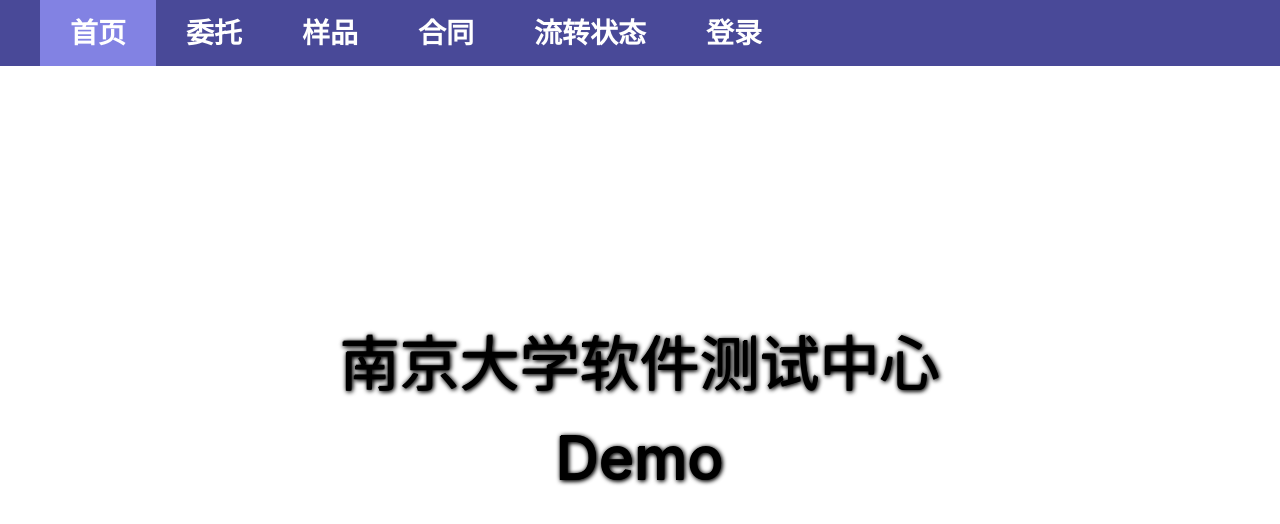
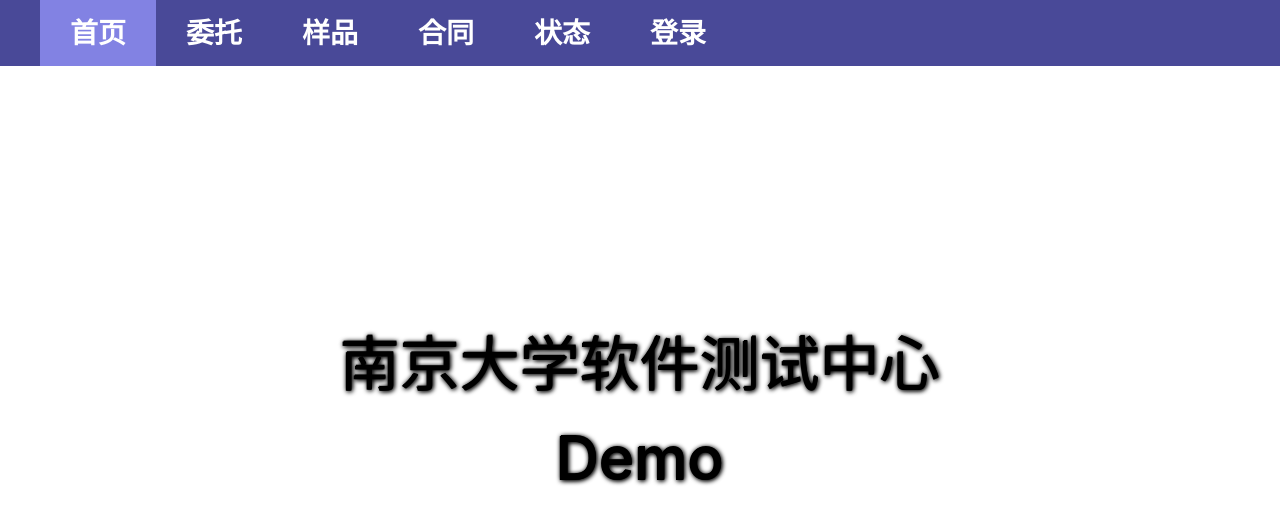
Before and after one commit to ZFirozen/SE-Project-Front, a React (Create React App) app: page / in a window 1280 px wide. Shown: the top 524 px of the page. Built offline with nearby package versions, Linux system fonts and the light colour scheme.

Commit message:
small change

```diff
--- a/src/components/navigrator/index.js
+++ b/src/components/navigrator/index.js
@@ -119,7 +119,7 @@
                     to="/status"
                     key="/status"
                 >
-                    流转状态
+                    状态
                 </NavLink>
             </li>
             <li>
```
